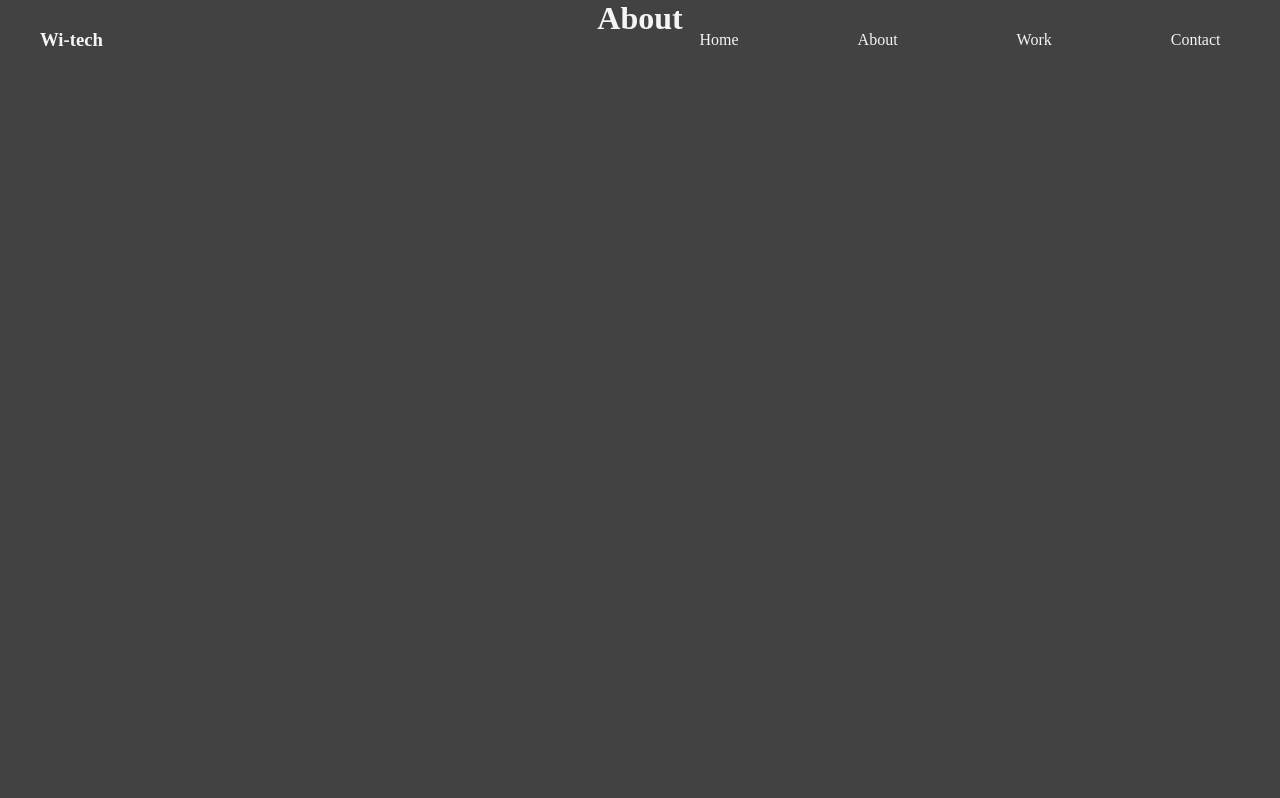
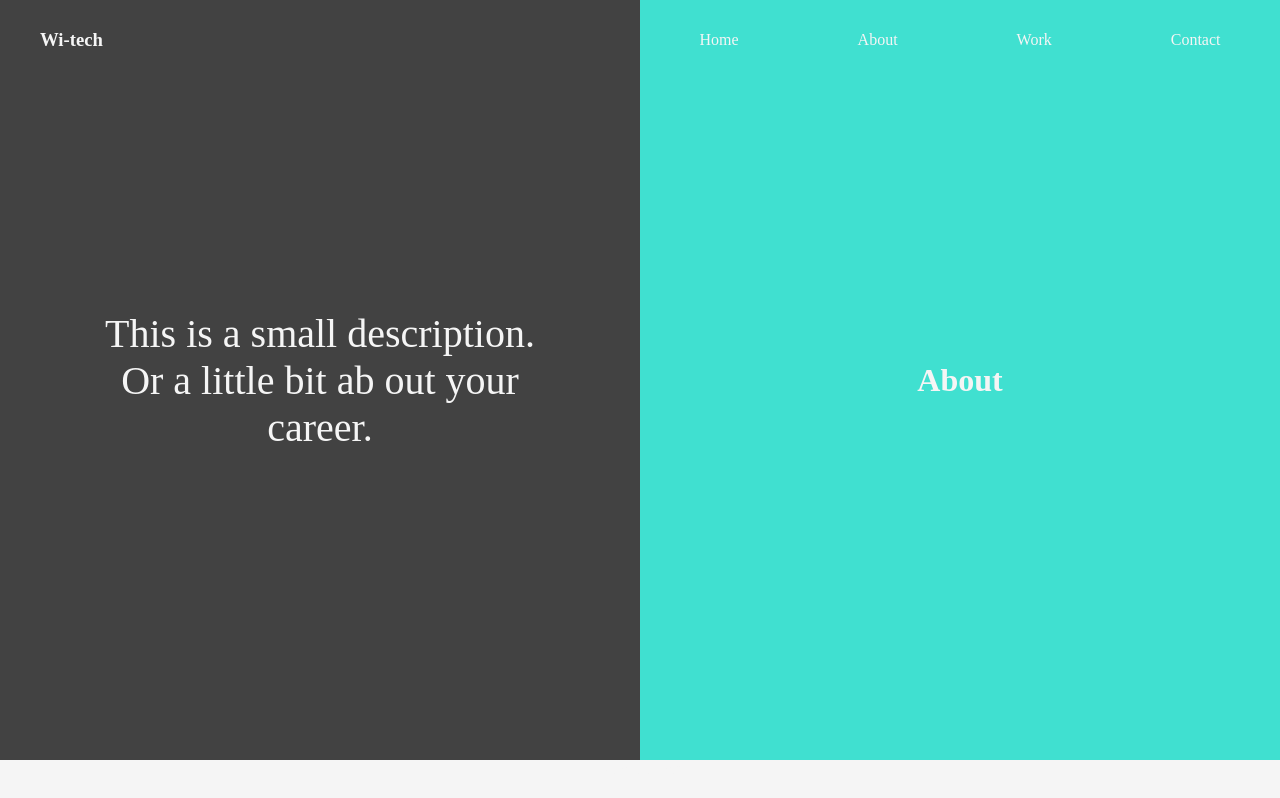
Before and after one commit to BuddhaTheChef/fl-2020, a React (Create React App) app: page /about in a window 1280 px wide. Shown: the top 798 px of the page. Built offline with nearby package versions, Linux system fonts and the light colour scheme.

Commit message:
adding in styles

```diff
--- a/src/App.css
+++ b/src/App.css
@@ -98,6 +98,34 @@ a {
   z-index: 1;
 }
 
+.main-about-div {
+  width: 100%;
+  display: flex;
+}
+
+.header-about-div-l {
+width: 50%;
+height: 95vh;
+display: flex;
+justify-content: center;
+align-items: center;
+background-color: rgb(66,66,66);
+}
+
+.header-about-div-r {
+ width: 50%;
+ height: 95vh;
+ display: flex;
+justify-content: center;
+align-items: center;
+background-color: turquoise;
+}
+
+.lower-about-div {
+  background-color: whitesmoke;
+  height: 60vh;
+}
+
 
 .title {
   display: contents;
--- a/src/components/About/About.js
+++ b/src/components/About/About.js
@@ -4,7 +4,13 @@ export default class About extends Component {
     render() {
         return (
             <div>
-                <h1 className="title">About</h1>
+            <div className="main-about-div">
+                <div className="header-about-div-l"><p style={{padding: '95px', fontSize: '40px'}}>This is a small description. Or a little bit ab out your career.</p></div>
+                <div className="header-about-div-r"><h1 className="title">About</h1></div>
+            </div>
+            <div className="lower-about-div">
+                    Other content
+            </div>
             </div>
         )
     }
```
Lines whose indentation alone changed are shown as unchanged.
